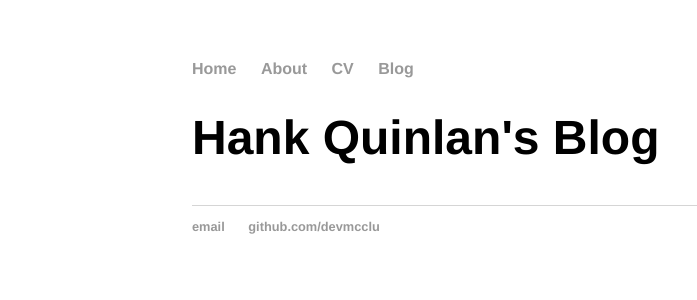
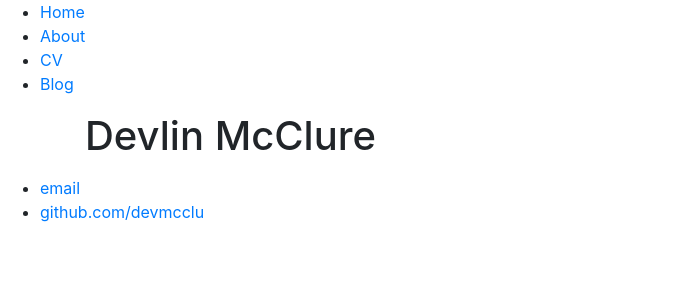
Before and after one commit to devmcclu/devmcclu.github.io-old, a Jekyll site: the page built from blog/index.html, in a window 1280 px wide. Shown: the top 300 px of the page, without its empty margins (0-697 px from the left). Built offline with Jekyll 4.4.1, drawn with Linux system fonts in a browser that asks for light colours.

Commit message:
Change CSS and break things

```diff
--- a/_layouts/default.html
+++ b/_layouts/default.html
@@ -3,7 +3,8 @@
 		<head>
 			<title>{{ page.title }}</title>
 			<!-- link to main stylesheet -->
-			<link rel="stylesheet" type="text/css" href="/css/main.css">
+			<!--<link rel="stylesheet" type="text/css" href="/css/main.css">-->
+			<link rel="stylesheet" href="https://maxcdn.bootstrapcdn.com/bootstrap/4.0.0/css/bootstrap.min.css" integrity="sha384-Gn5384xqQ1aoWXA+058RXPxPg6fy4IWvTNh0E263XmFcJlSAwiGgFAW/dAiS6JXm" crossorigin="anonymous">
 		</head>
 		<body>
 			<nav>
--- a/blog/index.html
+++ b/blog/index.html
@@ -1,6 +1,6 @@
 ---
 layout: default
-title: Hank Quinlan's Blog
+title: Devlin McClure
 ---
 	<h1>{{ page.title }}</h1>
 	<ul class="posts">
```
